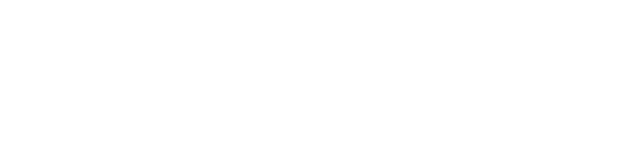
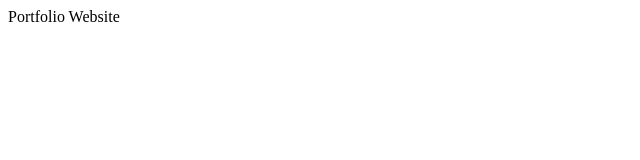
Before and after one commit to deepika427548/MyPortfolio, a plain HTML site: page index.html in a window 1280 px wide. Shown: the whole page, without its empty margins (0-640 px from the left). Drawn offline with Linux system fonts and the light colour scheme.

Commit message:
Update index.html
changes have made

```diff
--- a/index.html
+++ b/index.html
@@ -5,5 +5,7 @@
     <meta name="viewport" content="width=device-width, initial-scale=1.0" />
     <title>Portfolio</title>
   </head>
-  <body></body>
+  <body>
+    Portfolio Website
+  </body>
 </html>
```
